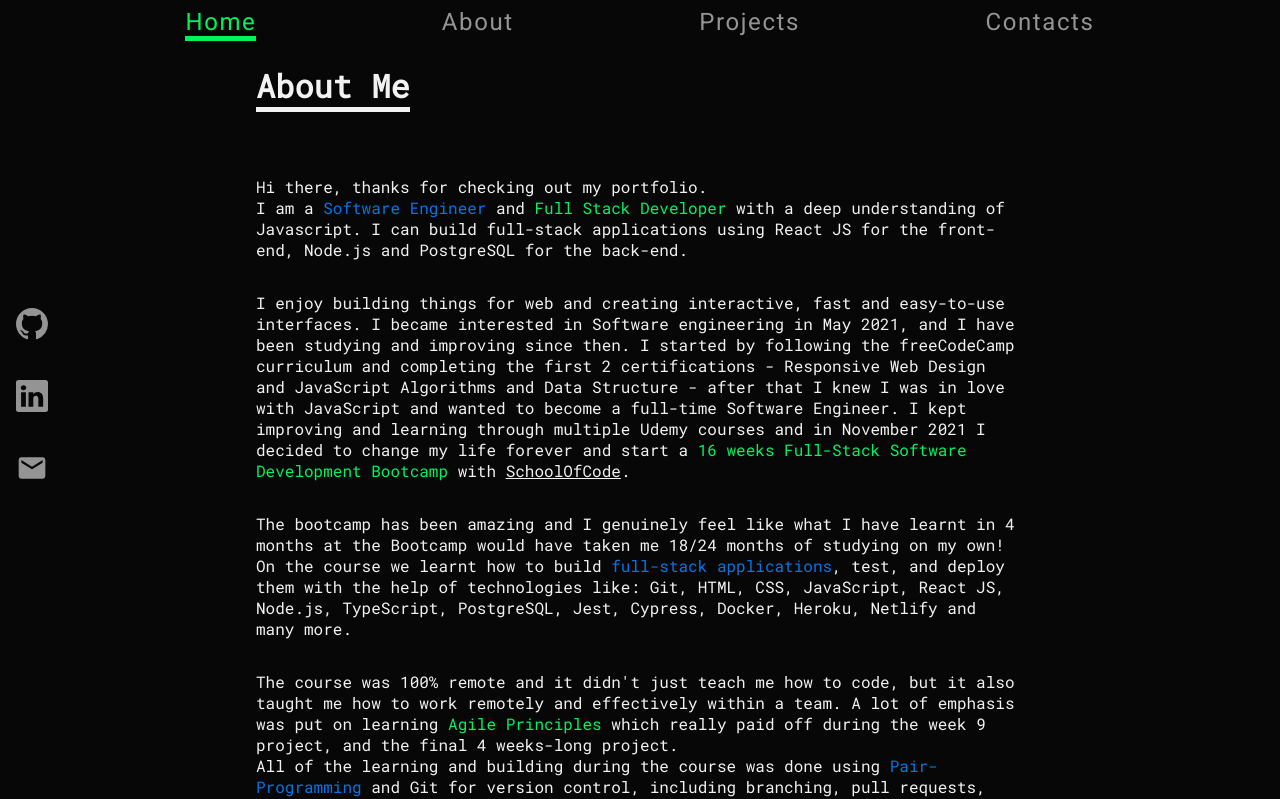
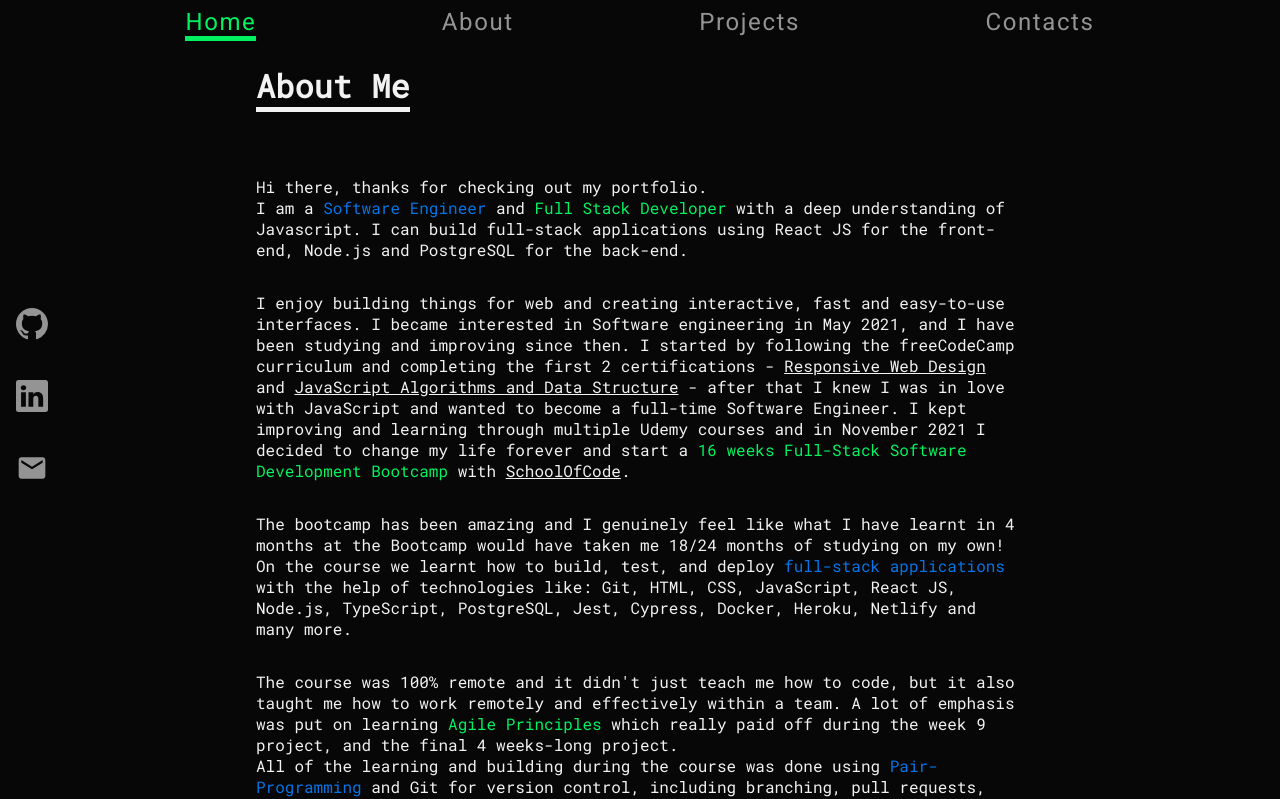
Before and after one commit to ValerioCipolla/portfolio, a Next.js app: page /about in a window 1280 px wide. Shown: the top 799 px of the page. Built offline with nearby package versions, Linux system fonts and the light colour scheme.

Commit message:
changed about me

```diff
--- a/pages/about.js
+++ b/pages/about.js
@@ -18,11 +18,24 @@ const About = () => {
         easy-to-use interfaces. I became interested in Software engineering in
         May 2021, and I have been studying and improving since then. I started
         by following the freeCodeCamp curriculum and completing the first 2
-        certifications - Responsive Web Design and JavaScript Algorithms and
-        Data Structure - after that I knew I was in love with JavaScript and
-        wanted to become a full-time Software Engineer. I kept improving and
-        learning through multiple Udemy courses and in November 2021 I decided
-        to change my life forever and start a{" "}
+        certifications -{" "}
+        <a
+          href="https://www.freecodecamp.org/certification/valeriocipolla/responsive-web-design"
+          target="_blank"
+        >
+          Responsive Web Design
+        </a>{" "}
+        and{" "}
+        <a
+          href="https://www.freecodecamp.org/certification/valeriocipolla/javascript-algorithms-and-data-structures"
+          target="_blank"
+        >
+          JavaScript Algorithms and Data Structure
+        </a>{" "}
+        - after that I knew I was in love with JavaScript and wanted to become a
+        full-time Software Engineer. I kept improving and learning through
+        multiple Udemy courses and in November 2021 I decided to change my life
+        forever and start a{" "}
         <span className={css.greenText}>
           16 weeks Full-Stack Software Development Bootcamp
         </span>{" "}
@@ -35,11 +48,11 @@ const About = () => {
       <p>
         The bootcamp has been amazing and I genuinely feel like what I have
         learnt in 4 months at the Bootcamp would have taken me 18/24 months of
-        studying on my own! On the course we learnt how to build{" "}
-        <span className={css.blueText}>full-stack applications</span>, test, and
-        deploy them with the help of technologies like: Git, HTML, CSS,
-        JavaScript, React JS, Node.js, TypeScript, PostgreSQL, Jest, Cypress,
-        Docker, Heroku, Netlify and many more.
+        studying on my own! On the course we learnt how to build, test, and
+        deploy <span className={css.blueText}>full-stack applications</span>{" "}
+        with the help of technologies like: Git, HTML, CSS, JavaScript, React
+        JS, Node.js, TypeScript, PostgreSQL, Jest, Cypress, Docker, Heroku,
+        Netlify and many more.
       </p>
       <p>
         The course was 100% remote and it didn't just teach me how to code, but
```
